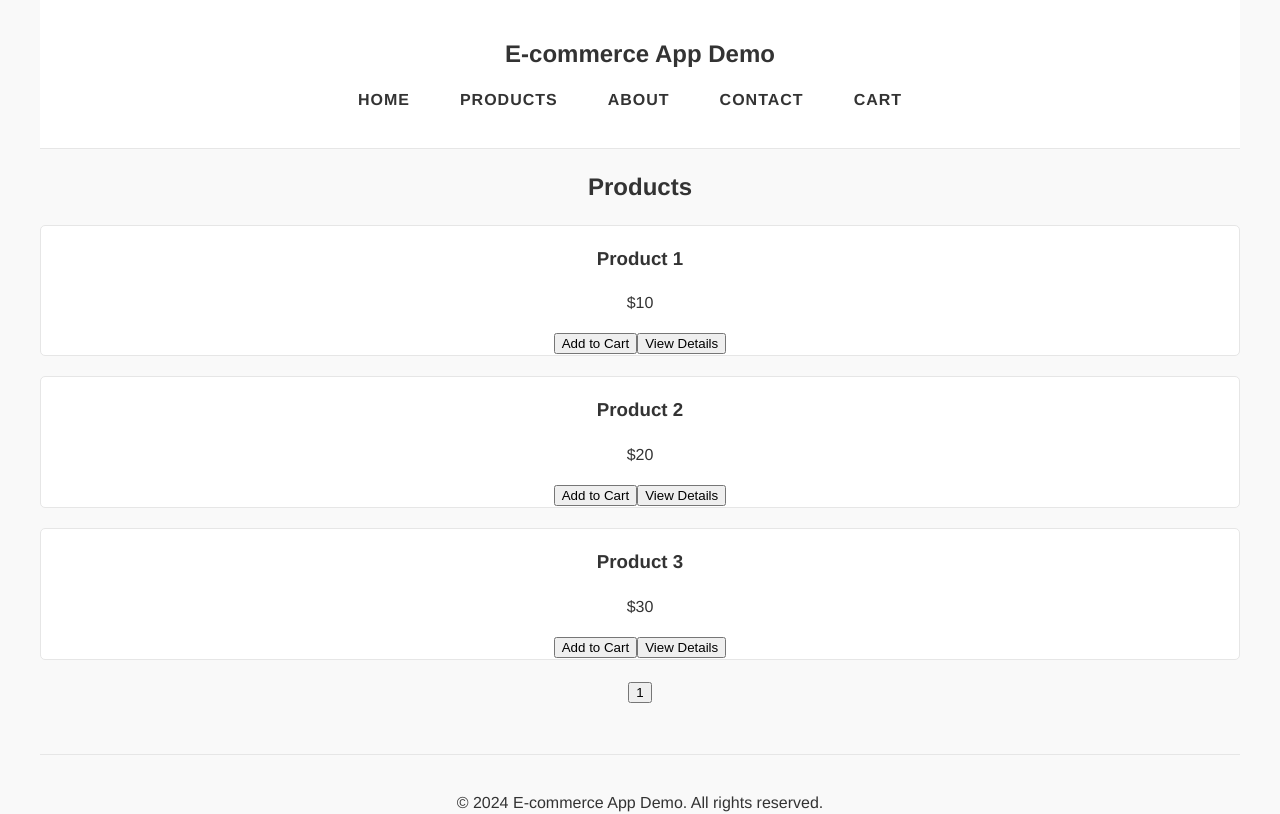
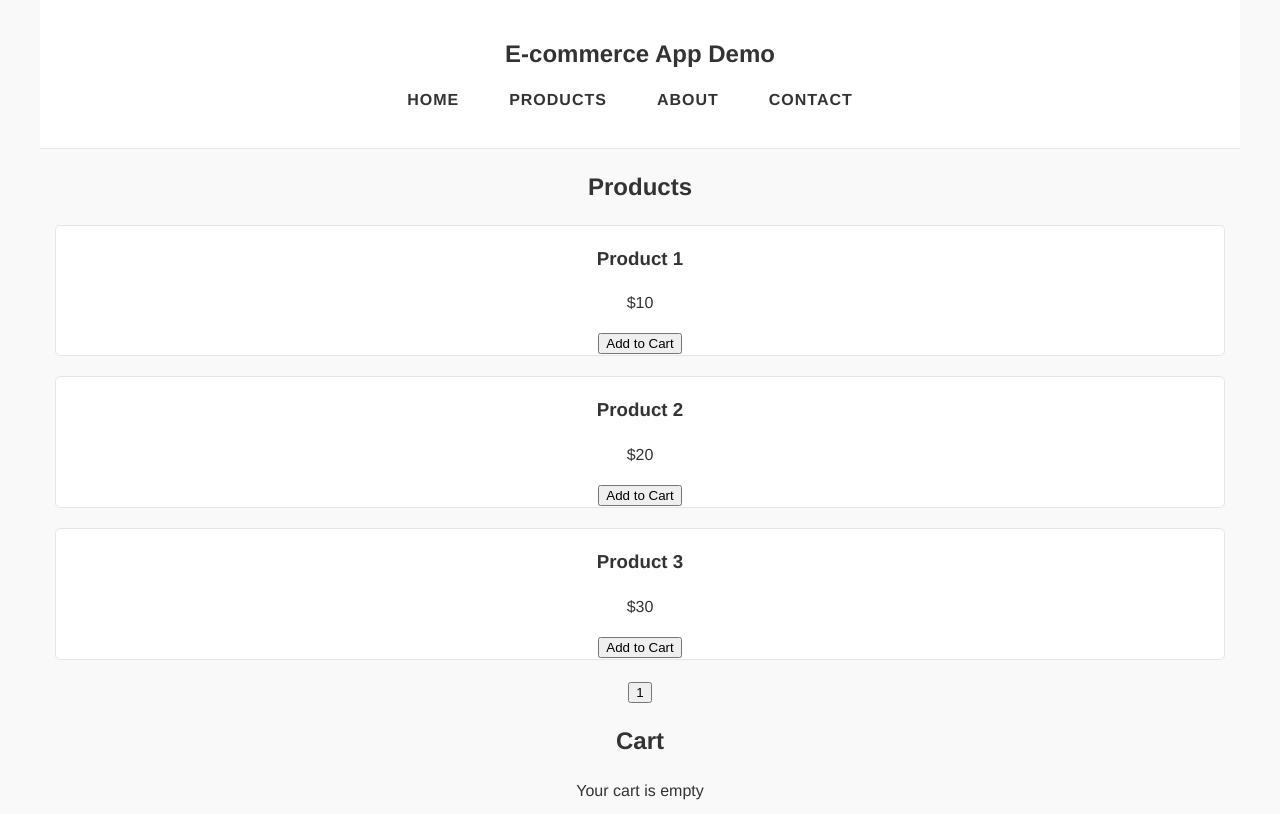
Before and after one commit to asearer/shopping-site-demo, a React (Create React App) app: page /products in a window 1280 px wide. Shown: the top 814 px of the page. Built offline with nearby package versions, Linux system fonts and the light colour scheme.

Commit message:
On branch main  Your branch is up to date with 'origin/main'.  Changes to be committed: 	modified:   src/components/Cart.js 	modified:   src/components/Navbar.js 	new file:   src/components/Product.js 	modified:   src/components/Products.js

```diff
--- a/src/components/Cart.js
+++ b/src/components/Cart.js
@@ -43,10 +43,8 @@ function Cart({ cartItems, removeFromCart, updateQuantity }) {
               <div className="d-flex align-items-center justify-content-between">
                 <span>{item.name} - ${item.price}</span>
                 <div className="d-flex align-items-center">
-                  <button className="btn btn-primary mx-1" onClick={() => decrementQuantity(item.id)}>-</button>
-                  <input type="number" min="1" value={item.quantity} onChange={(event) => handleQuantityChange(item.id, event)} className="form-control mx-1" />
-                  <button className="btn btn-primary mx-1" onClick={() => incrementQuantity(item.id)}>+</button>
-                  {/* <button className="btn btn-success mx-1" onClick={() => addToCart(item.id)}>Add to Cart</button> */}
+
+
                   <button className="btn btn-danger mx-1" onClick={() => removeFromCart(item.id)}>Remove</button>
                 </div>
               </div>
--- a/src/components/Navbar.js
+++ b/src/components/Navbar.js
@@ -9,7 +9,7 @@ const Navbar = () => {
         <li><Link to="/products">Products</Link></li>
         <li><Link to="/about">About</Link></li>
         <li><Link to="/contact">Contact</Link></li>
-        <li><Link to="/cart">Cart</Link></li> {/* Add this line */}
+
       </ul>
     </nav>
   );
--- /dev/null
+++ b/src/components/Product.js
@@ -0,0 +1,19 @@
+import React from 'react';
+
+function Product({ product, addToCart }) {
+  const { id, name, price } = product;
+
+  const handleAddToCart = () => {
+    addToCart(id);
+  };
+
+  return (
+    <div className="product">
+      <h3>{name}</h3>
+      <p>${price}</p>
+      <button onClick={handleAddToCart}>Add to Cart</button>
+    </div>
+  );
+}
+
+export default Product;
--- a/src/components/Products.js
+++ b/src/components/Products.js
@@ -1,4 +1,6 @@
 import React, { useState } from 'react';
+import Product from './Product';
+import Cart from './Cart';
 
 const products = [
   { id: 1, name: 'Product 1', price: 10, description: 'Description of Product 1', images: ['image1.jpg', 'image2.jpg'] },
@@ -7,11 +9,12 @@ const products = [
   // Add more products...
 ];
 
-const PRODUCTS_PER_PAGE = 3; // Number of products to display per page
+const PRODUCTS_PER_PAGE = 3;
 
-function Products({ addToCart }) {
+function Products() {
   const [currentPage, setCurrentPage] = useState(1);
   const [selectedProduct, setSelectedProduct] = useState(null);
+  const [cartItems, setCartItems] = useState([]);
 
   const indexOfLastProduct = currentPage * PRODUCTS_PER_PAGE;
   const indexOfFirstProduct = indexOfLastProduct - PRODUCTS_PER_PAGE;
@@ -31,31 +34,33 @@ function Products({ addToCart }) {
   };
 
   const handleAddToCart = (productId) => {
-    // Add your addToCart functionality here
-    console.log(`Adding product with ID ${productId} to cart`);
+    const productToAdd = products.find(product => product.id === productId);
+    setCartItems(prevItems => [...prevItems, productToAdd]);
+  };
+
+  const handleRemoveFromCart = (productId) => {
+    setCartItems(prevItems => prevItems.filter(item => item.id !== productId));
+  };
+
+  const handleUpdateQuantity = (productId, newQuantity) => {
+    // Implement your updateQuantity logic here
+    console.log(`Updating quantity of product with ID ${productId} to ${newQuantity}`);
   };
 
   return (
-    <div>
-      {selectedProduct ? (
-        <div className="product">
-          <h3>{selectedProduct.name}</h3>
-          <p>${selectedProduct.price}</p>
-          <button onClick={() => handleAddToCart(selectedProduct.id)}>Add to Cart</button>
-          <button onClick={closeProductDetails}>Close</button>
-        </div>
-      ) : (
+    <div className="container">
+      <div className="row">
+        <div className="col-md-8">
           <div className="product-list">
             <h2>Products</h2>
             {currentProducts.map(product => (
-            <div key={product.id} className="product">
-              <h3>{product.name}</h3>
-              <p>${product.price}</p>
-              <button onClick={() => handleAddToCart(product.id)}>Add to Cart</button>
-              <button onClick={() => viewProductDetails(product.id)}>View Details</button>
-            </div>
+              <Product
+                key={product.id}
+                product={product}
+                addToCart={handleAddToCart}
+                viewProductDetails={viewProductDetails}
+              />
             ))}
-          {/* Pagination */}
             <div className="pagination">
               {Array.from({ length: Math.ceil(products.length / PRODUCTS_PER_PAGE) }, (_, index) => (
                 <button key={index + 1} onClick={() => paginate(index + 1)}>
@@ -64,6 +69,19 @@ function Products({ addToCart }) {
               ))}
             </div>
           </div>
+        </div>
+        <div className="col-md-4">
+          {/* Pass removeFromCart and updateQuantity functions as props */}
+          <Cart cartItems={cartItems} removeFromCart={handleRemoveFromCart} updateQuantity={handleUpdateQuantity} />
+        </div>
+      </div>
+      {selectedProduct && (
+        <div className="product">
+          <h3>{selectedProduct.name}</h3>
+          <p>${selectedProduct.price}</p>
+          <button onClick={() => handleAddToCart(selectedProduct.id)}>Add to Cart</button>
+          <button onClick={closeProductDetails}>Close</button>
+        </div>
       )}
     </div>
   );
```
Lines whose indentation alone changed are shown as unchanged.
